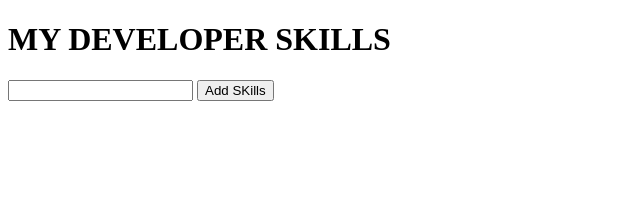
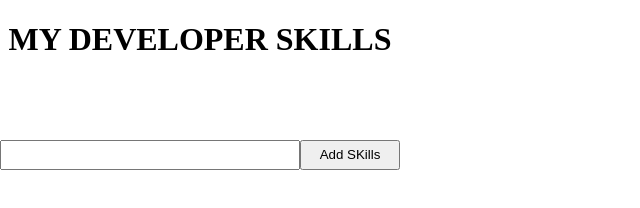
Before and after one commit to zeroxposur18/my-dev-skills-lab, a plain HTML site: page index.html in a window 1280 px wide. Shown: the whole page, without its empty margins (0-640 px from the left). Drawn offline with nearby package versions, Linux system fonts and the light colour scheme.

Commit message:
Basic css added

```diff
--- a/css/main.css
+++ b/css/main.css
@@ -0,0 +1,29 @@
+body {
+    height: 25vh;
+    width: 50vh;
+    margin: 0;
+    display: grid;
+    grid-template-columns: 3fr 1fr;
+    grid-template-rows: 2fr 2fr 1fr 1fr;
+    grid-template-areas:
+    "hdr hdr"
+    "divs divs"
+    "inp btn";
+}
+h1 {
+    grid-area: hdr;
+}
+div {
+    grid-area: divs;
+}
+input {
+    grid-area: inp;
+}
+button {
+    grid-area: btn;
+}
+h1, div, input, button{
+    display: flex;
+    justify-content: center;
+    align-items: center;
+}
--- a/index.html
+++ b/index.html
@@ -4,12 +4,12 @@
     <meta charset="UTF-8">
     <meta name="viewport" content="width=device-width, initial-scale=1.0">
     <meta http-equiv="X-UA-Compatible" content="ie=edge">
+    <link rel="stylesheet" href="css/main.css">
     <script
 src="https://code.jquery.com/jquery-3.3.1.min.js"
 integrity="sha256-FgpCb/KJQlLNfOu91ta32o/NMZxltwRo8QtmkMRdAu8="
 crossorigin="anonymous"></script>
     <script defer src ="js/main.js"></script>
-    <link href ="css/main.css" rel = "stylesheet" type = "text/style">
     <title>My developer sklls</title>
 </head>
 <body>
```
